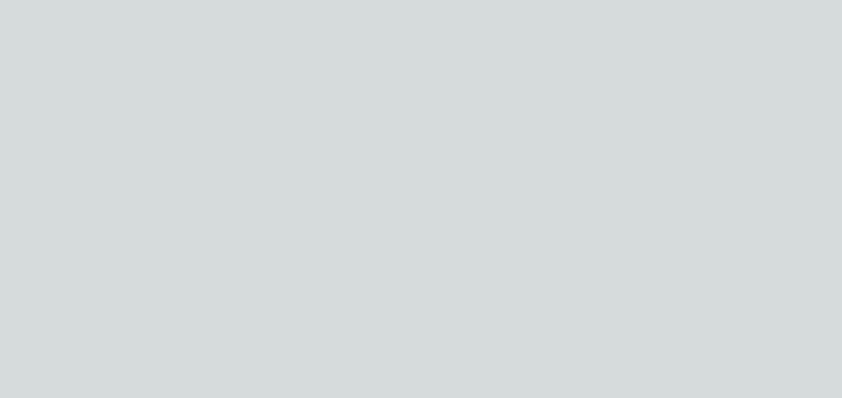
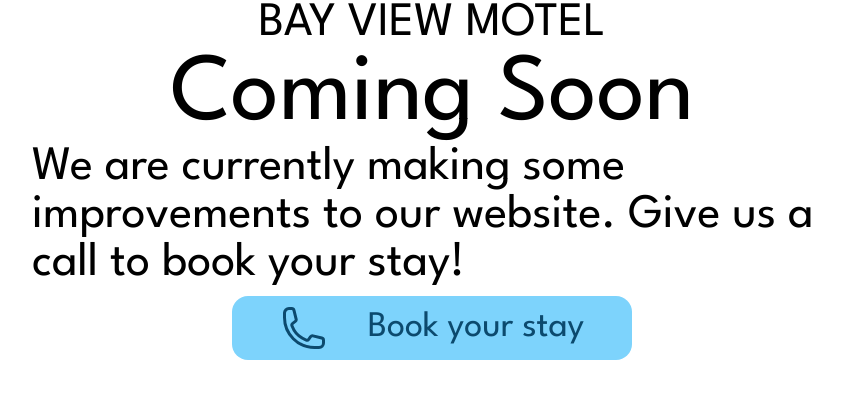
Before and after one commit to lee14k/bayview-motel, a Next.js app: page / in a window 1280 px wide. Shown: the top 398 px of the page, without its empty margins (208-1050 px from the left). Built offline with nearby package versions, Linux system fonts and the light colour scheme.

Commit message:
coming soon

```diff
--- a/components/ComingSoon.jsx
+++ b/components/ComingSoon.jsx
@@ -1,11 +1,18 @@
 import { League_Spartan } from "next/font/google";
 import React from "react";
 const spartan = League_Spartan({ subsets: ["latin"] });
+import {PhoneIcon} from '@heroicons/react/24/outline'
 
-export default function ComingSoon () {
-    return(
-    <div>
-        <h1>Coming Soon</h1>
+export default function ComingSoon() {
+  return (
+    <div className={`mx-12 ${spartan.className} flex flex-col justify-center items-center`}>
+        <p className="text-5xl">BAY VIEW MOTEL</p>
+      <h1 className="text-8xl">Coming Soon</h1>
+      <p className="text-5xl mx-48">We are currently making some
+improvements to our website. Give us a call to book your stay!</p>
+<button className="text-4xl text-sky-900 my-2 bg-sky-300 rounded-2xl px-12 py-2 flex justify-center items-center gap-10">
+    <PhoneIcon className="h-12 w-12" />
+    Book your stay</button>
     </div>
-    )
+  );
 }
--- a/package.json
+++ b/package.json
@@ -9,9 +9,10 @@
     "lint": "next lint"
   },
   "dependencies": {
+    "@heroicons/react": "^2.1.3",
+    "next": "14.2.4",
     "react": "^18",
-    "react-dom": "^18",
-    "next": "14.2.4"
+    "react-dom": "^18"
   },
   "devDependencies": {
     "postcss": "^8",
--- a/pages/index.js
+++ b/pages/index.js
@@ -1,8 +1,8 @@
 import ComingSoon from "@/components/ComingSoon";
 export default function Home() {
   return (
-    <main>
-
-    </main>
+    <div className="flex justify-center items-center flex-col w-full h-full">
+      <ComingSoon />
+    </div>
   );
 }
--- a/styles/globals.css
+++ b/styles/globals.css
@@ -15,19 +15,3 @@
     --background-end-rgb: 0, 0, 0;
   }
 }
-
-body {
-  color: rgb(var(--foreground-rgb));
-  background: linear-gradient(
-      to bottom,
-      transparent,
-      rgb(var(--background-end-rgb))
-    )
-    rgb(var(--background-start-rgb));
-}
-
-@layer utilities {
-  .text-balance {
-    text-wrap: balance;
-  }
-}
```
Also changed, not shown: 1 other file (tests, documents, lock files or other folders).
